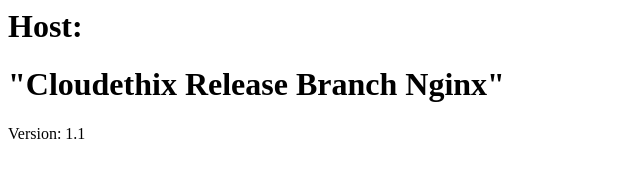
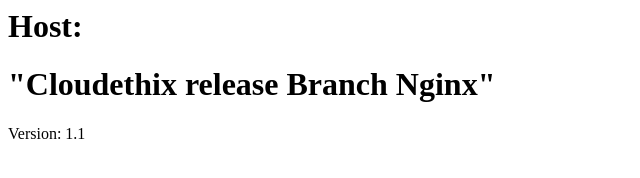
Before and after one commit to FaizanMomin25/cloudethix-k8s-faizan, a plain HTML site: page index.html in a window 1280 px wide. Shown: the whole page, without its empty margins (0-640 px from the left). Drawn offline with Linux system fonts and the light colour scheme.

Commit message:
Question 1 completed

```diff
--- a/index.html
+++ b/index.html
@@ -1,7 +1,7 @@
 <html>
 <body>
         <h1>Host: <!--#echo var="HOSTNAME" --></h1>
-	<h1> "Cloudethix Release Branch Nginx" </h2>
+	<h1> "Cloudethix release Branch Nginx" </h2>
         Version: 1.1
 </body>
 </html>
```
